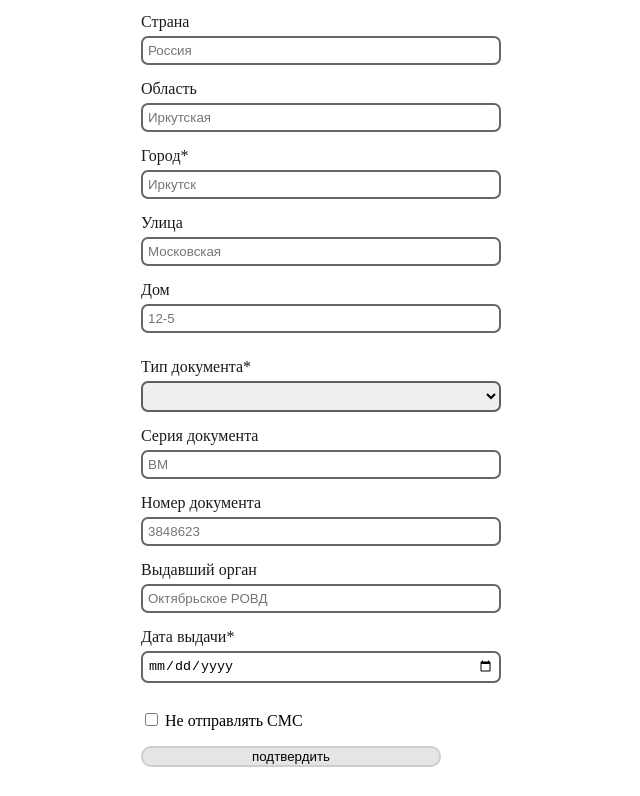
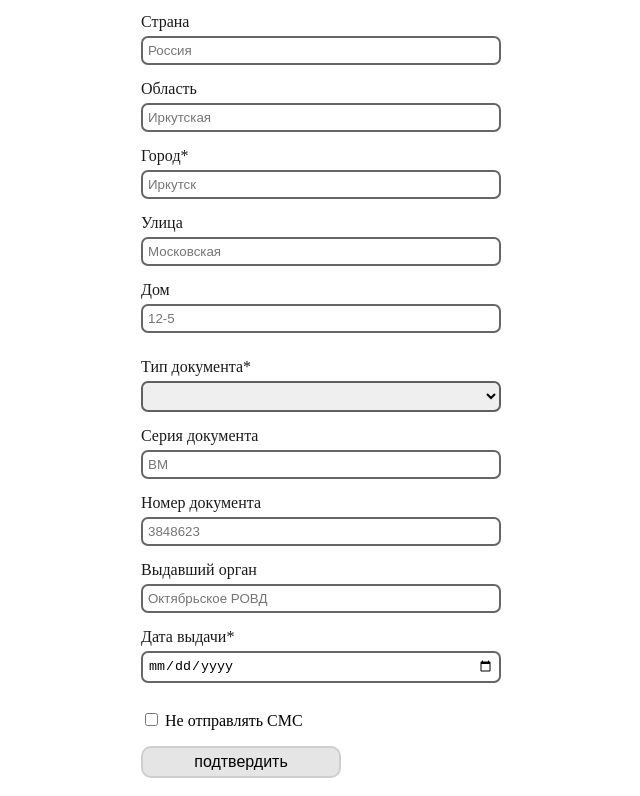
Before and after one commit to ArtemidaOctavia/Medods-test-task-form, a Vue app: page / in a window 1280 px wide. Shown: the part 675-1471 px from the top of the page, without its empty margins (319-959 px from the left). Built offline with nearby package versions, Linux system fonts and the light colour scheme.

Commit message:
fix submit button styles

```diff
--- a/src/App.vue
+++ b/src/App.vue
@@ -285,11 +285,13 @@
 
     .form__submit-button
       border-radius: 10px
+      padding: 5px
+      font-size: 16px
       border: $buttonColor solid 2px
       background-color: $buttonColor
       margin-top: 5px
       outline: 0
-      max-width: 300px
+      max-width: 200px
 
     .form__submit-button:active
       box-shadow: $buttonColor 0 0 8px
```
